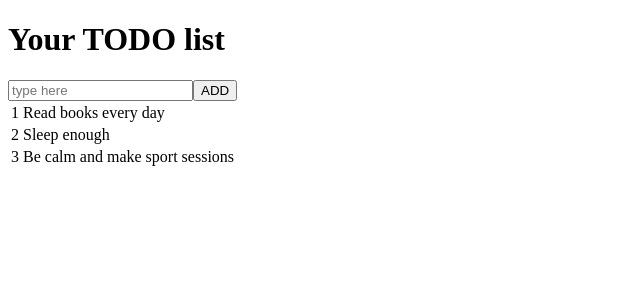
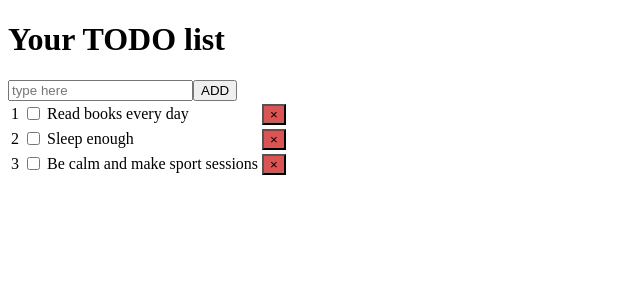
Before and after one commit to Yaltaphil/first-vue, a Vue app: page / in a window 1280 px wide. Shown: the top 300 px of the page, without its empty margins (0-640 px from the left). Built offline with nearby package versions, Linux system fonts and the light colour scheme.

Commit message:
add: del button

```diff
--- a/src/App.vue
+++ b/src/App.vue
@@ -18,9 +18,9 @@ export default {
   },
   data() {
     return {
-      todos: [{id:1, title: "Read books every day" },
-      {id:2, title: "Sleep enough" },
-      {id:3, title: "Be calm and make sport sessions" }],
+      todos: [{id:1, title: "Read books every day", checked: false },
+      {id:2, title: "Sleep enough", checked: false },
+      {id:3, title: "Be calm and make sport sessions", checked: false }],
         };
 
   },
--- a/src/components/elem.vue
+++ b/src/components/elem.vue
@@ -1,7 +1,13 @@
 <template>
   <tr>
     <td>{{ todo.id }}</td>
+    <td>
+      <input type="checkbox" />
+    </td>
     <td>{{ todo.title }}</td>
+    <td>
+      <button>&times;</button>
+    </td>
   </tr>
 </template>
 
@@ -15,3 +21,9 @@ export default {
   }
 };
 </script>
+
+<style scoped>
+button {
+  background-color: rgb(219, 84, 84);
+}
+</style>
```
Also changed, not shown: src/components/todolist.vue (+5 -8 lines).
